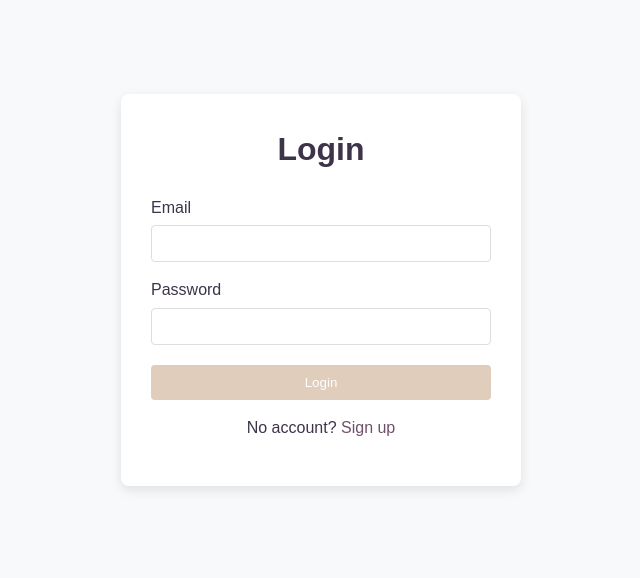
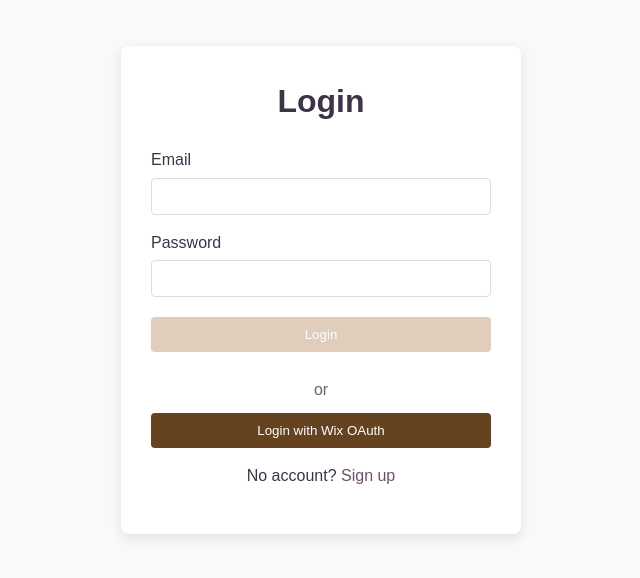
Before and after one commit to schoenwetteradam/wix-keeping-it-cute-app, a Next.js app: page /login in a window 1280 px wide. Shown: the part 126-704 px from the top of the page, without its empty margins (319-959 px from the left). Built offline with nearby package versions, Linux system fonts and the light colour scheme; no server answers.

Commit message:
Add Wix OAuth login option

```diff
--- a/pages/login.js
+++ b/pages/login.js
@@ -24,6 +24,8 @@ export default function Login() {
   const [password, setPassword] = useState('')
   const [loading, setLoading] = useState(false)
   const [error, setError] = useState(null)
+  const [wixLoading, setWixLoading] = useState(false)
+  const [wixError, setWixError] = useState(null)
 
   useEffect(() => {
     router.prefetch('/dashboard')
@@ -83,6 +85,26 @@ export default function Login() {
     setLoading(false)
   }
 
+  const startWixOAuth = async () => {
+    setWixLoading(true)
+    setWixError(null)
+
+    try {
+      const response = await fetch('/api/wix-auth/login')
+      const data = await response.json()
+
+      if (!response.ok || !data?.success || !data?.authUrl) {
+        throw new Error(data?.message || 'Unable to start Wix login')
+      }
+
+      window.location.href = data.authUrl
+    } catch (err) {
+      console.error('Failed to start Wix OAuth', err)
+      setWixError(err.message)
+      setWixLoading(false)
+    }
+  }
+
   return (
     <>
       <Head>
@@ -115,10 +137,14 @@ export default function Login() {
           {error && (
             <p style={{ color: 'red', marginBottom: '15px' }}>❌ {error}</p>
           )}
+          {wixError && (
+            <p style={{ color: 'red', marginBottom: '15px' }}>❌ {wixError}</p>
+          )}
           <div style={{ marginBottom: '15px' }}>
             <label style={{ display: 'block', marginBottom: '5px' }}>Email</label>
             <input
               type="email"
+              autoComplete="email"
               value={email}
               onChange={(e) => setEmail(e.target.value)}
               required
@@ -136,6 +162,7 @@ export default function Login() {
             </label>
             <input
               type="password"
+              autoComplete="current-password"
               value={password}
               onChange={(e) => setPassword(e.target.value)}
               required
@@ -162,6 +189,27 @@ export default function Login() {
           >
             {loading ? 'Signing in...' : 'Login'}
           </button>
+          <div style={{ margin: '15px 0', textAlign: 'center' }}>
+            <span style={{ display: 'inline-block', margin: '10px 0', color: '#666' }}>
+              or
+            </span>
+            <button
+              type="button"
+              onClick={startWixOAuth}
+              disabled={wixLoading}
+              style={{
+                width: '100%',
+                padding: '10px',
+                backgroundColor: '#654321',
+                color: 'white',
+                border: 'none',
+                borderRadius: '4px',
+                cursor: 'pointer'
+              }}
+            >
+              {wixLoading ? 'Redirecting…' : 'Login with Wix OAuth'}
+            </button>
+          </div>
           <p style={{ marginTop: '15px', textAlign: 'center' }}>
             No account? <a href="/signup">Sign up</a>
           </p>
--- a/pages/signup.js
+++ b/pages/signup.js
@@ -76,6 +76,7 @@ export default function Signup() {
             <label style={{ display: 'block', marginBottom: '5px' }}>Email</label>
             <input
               type="email"
+              autoComplete="email"
               value={email}
               onChange={(e) => setEmail(e.target.value)}
               required
@@ -93,6 +94,7 @@ export default function Signup() {
             </label>
             <input
               type="password"
+              autoComplete="new-password"
               value={password}
               onChange={(e) => setPassword(e.target.value)}
               required
```
